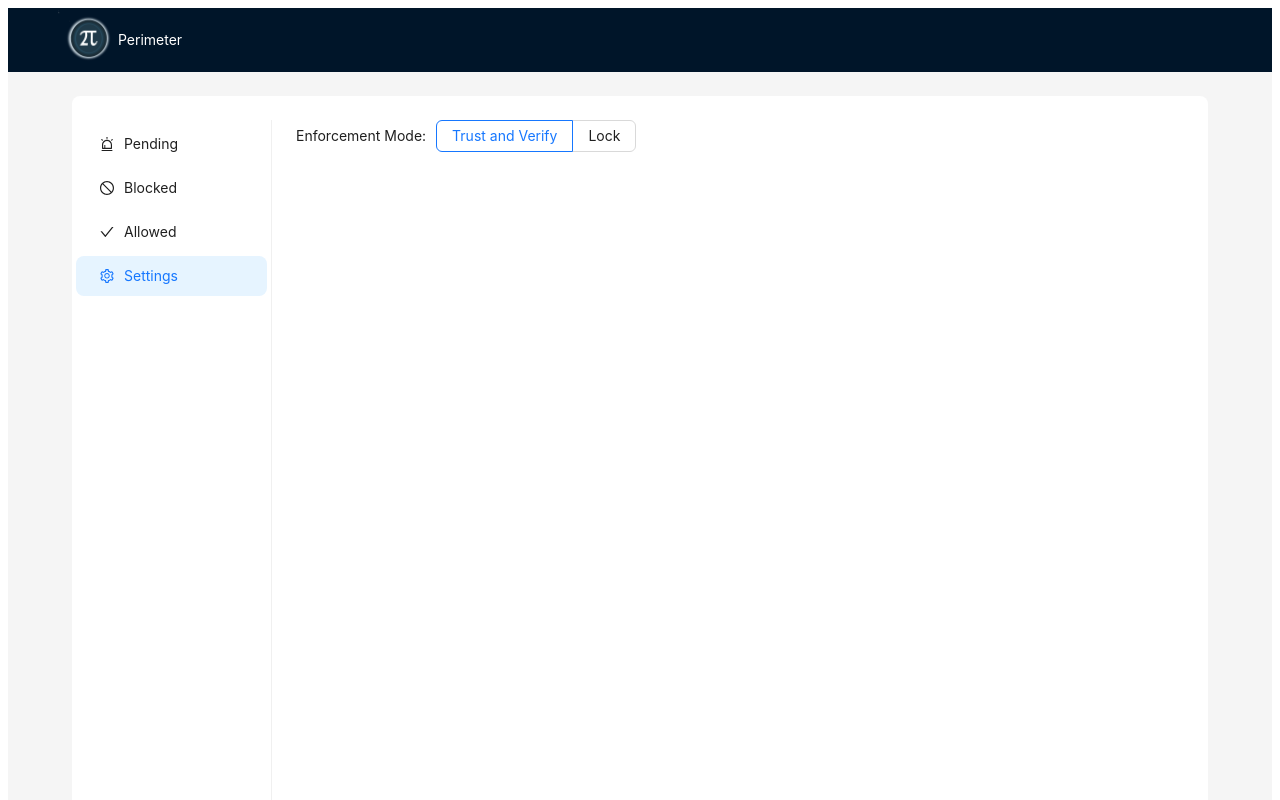
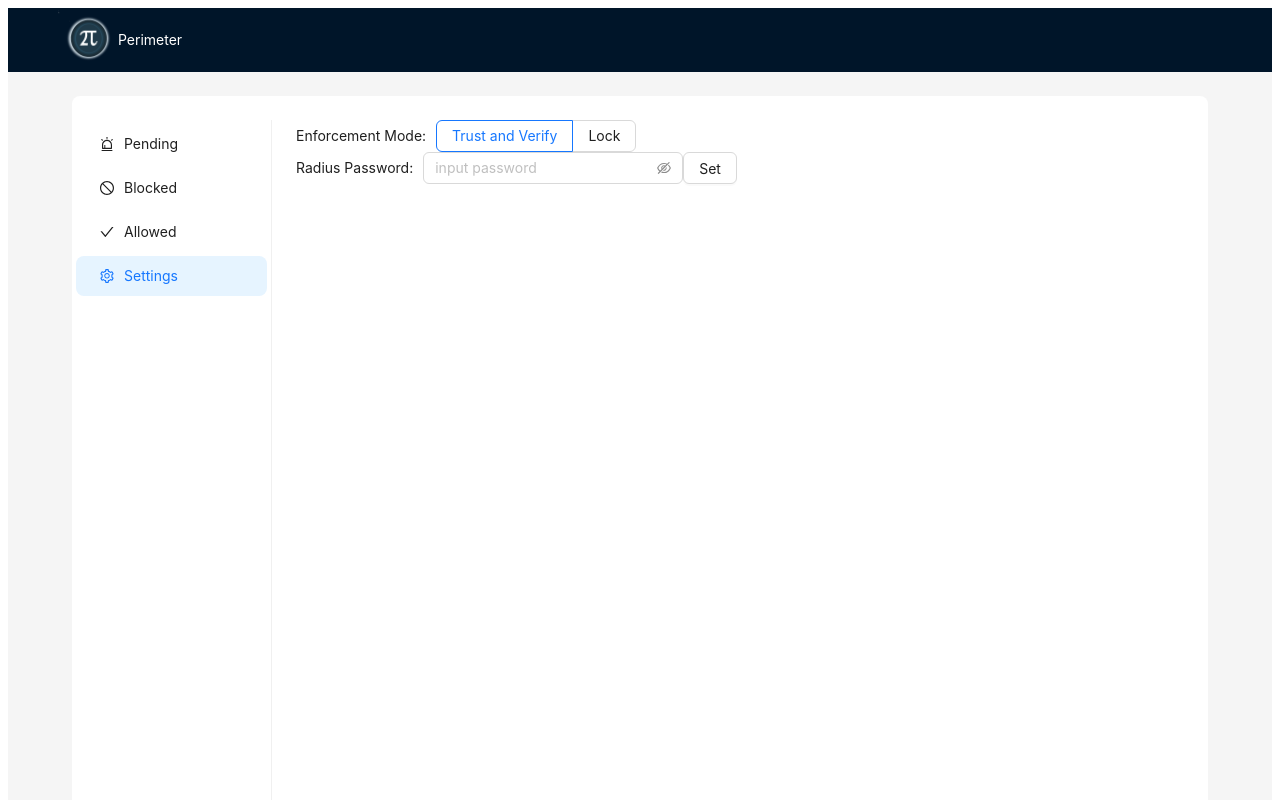
Before and after one commit to ebirger/perimeter, a React (Vite) app in the folder fe/: page /settings in a window 1280 px wide. Shown: the top 800 px of the page. Built offline with nearby package versions, Linux system fonts and the light colour scheme; no server answers.

Commit message:
radius password configuration

```diff
--- a/fe/src/Settings.jsx
+++ b/fe/src/Settings.jsx
@@ -1,5 +1,6 @@
 import React, { useEffect, useState } from "react";
-import { Spin, Radio, Typography, Row, Col } from 'antd';
+import { Spin, Radio, Typography, Row, Col, Input, Button } from 'antd';
+import { EyeInvisibleOutlined, EyeTwoTone } from '@ant-design/icons';
 const { Text } = Typography;
 import axios from 'axios';
 
@@ -36,10 +37,24 @@ function Field(props) {
 
 export default function Settings() {
   const [settings, setSettings] = useState([]);
+  const [radiusPassword, setRadiusPassword] = useState("");
   const [loading, setLoading] = useState(true);
 
-  const onEnforcementModeChange = (ev) => {
-    settings.enforcement_mode = ev.target.value;
+  const fetchSettings = () => {
+    setLoading(true);
+    axios.get(API_URL)
+      .then((response) => {
+        setSettings(response.data);
+        setRadiusPassword(settings.radius_password);
+        setLoading(false);
+      })
+      .catch((error) => {
+        setSettings({enforcement_mode: 'TRUST_AND_VERIFY'});
+        setLoading(false);
+      });
+  };
+
+  const putSettings = () => {
     const req = fetch(API_URL, {
       credentials: 'include',
       method: 'PUT',
@@ -54,27 +69,46 @@ export default function Settings() {
     req.then(fetchSettings);
   };
 
-  const fetchSettings = () => {
-    setLoading(true);
-    axios.get(API_URL)
-      .then((response) => {
-        setSettings(response.data);
-        setLoading(false);
-      })
-      .catch((error) => {
-        setSettings({enforcement_mode: 'TRUST_AND_VERIFY'});
-        setLoading(false);
-      });
+  const onEnforcementModeChange = (ev) => {
+    settings.enforcement_mode = ev.target.value;
+    putSettings();
+  };
+
+  const onRadiusPasswordChange = (ev) => {
+    setRadiusPassword(ev.target.value);
+  };
+
+  const onRadiusPasswordSet = () => {
+    settings.radius_password = radiusPassword;
+    putSettings();
   };
 
   useEffect(fetchSettings, []);
 
   console.log(settings);
-  return loading ? <Spin /> :
-    <Field title="Enforcement Mode">
-      <Radio.Group value={settings.enforcement_mode} onChange={onEnforcementModeChange}>
-        <Radio.Button value="TRUST_AND_VERIFY">Trust and Verify</Radio.Button>
-        <Radio.Button value="LOCK">Lock</Radio.Button>
-      </Radio.Group>
-    </Field>;
+  return (loading ? <Spin /> :
+    <>
+      <Field title="Enforcement Mode">
+        <Radio.Group value={settings.enforcement_mode} onChange={onEnforcementModeChange}>
+          <Radio.Button value="TRUST_AND_VERIFY">Trust and Verify</Radio.Button>
+          <Radio.Button value="LOCK">Lock</Radio.Button>
+        </Radio.Group>
+      </Field>
+      <Field title="Radius Password">
+        <Row>
+          <Col>
+            <Input.Password
+              placeholder="input password"
+              defaultValue={settings.radius_password}
+              onChange={onRadiusPasswordChange}
+              iconRender={(visible) => (visible ? <EyeTwoTone /> : <EyeInvisibleOutlined />)}
+            />
+          </Col>
+          <Col>
+            <Button onClick={onRadiusPasswordSet}>Set</Button>
+          </Col>
+        </Row>
+      </Field>
+    </>
+  );
 }
```
Also changed, not shown: 2 other files (tests, documents, lock files or other folders).
